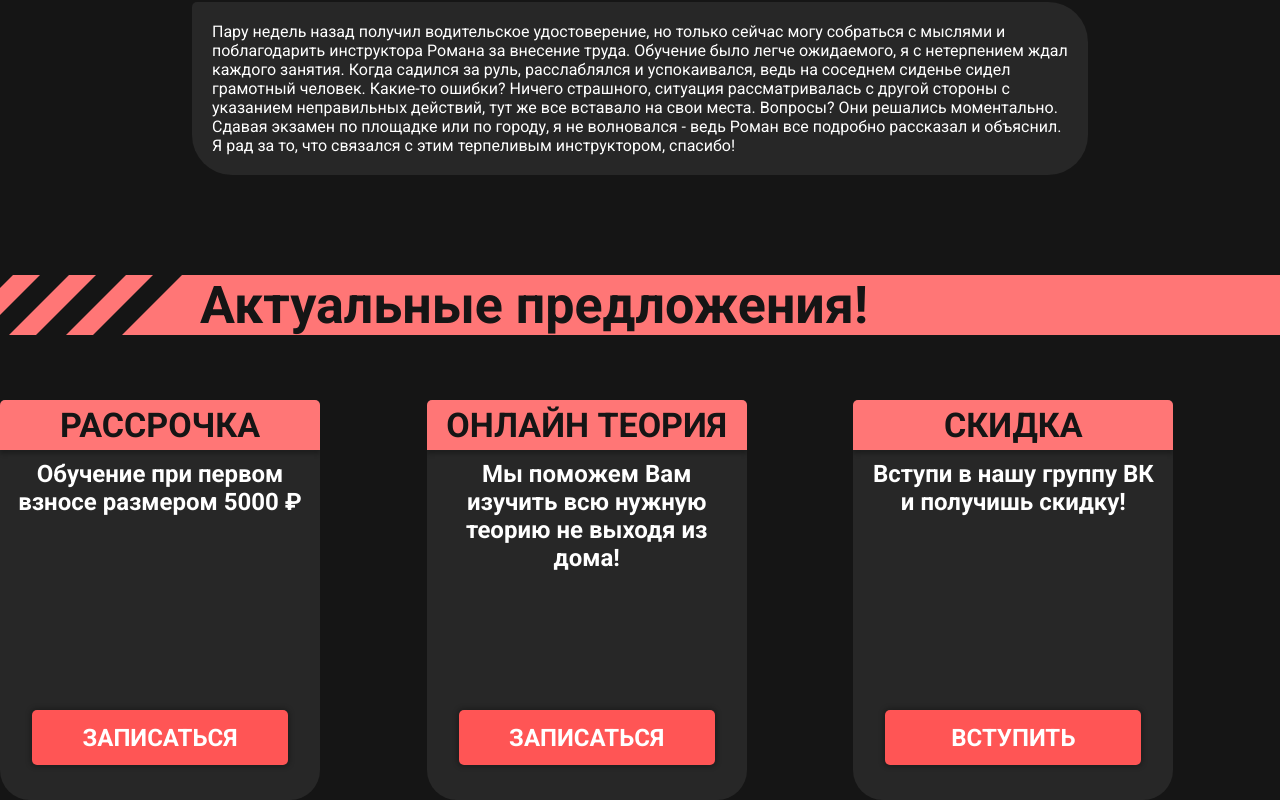
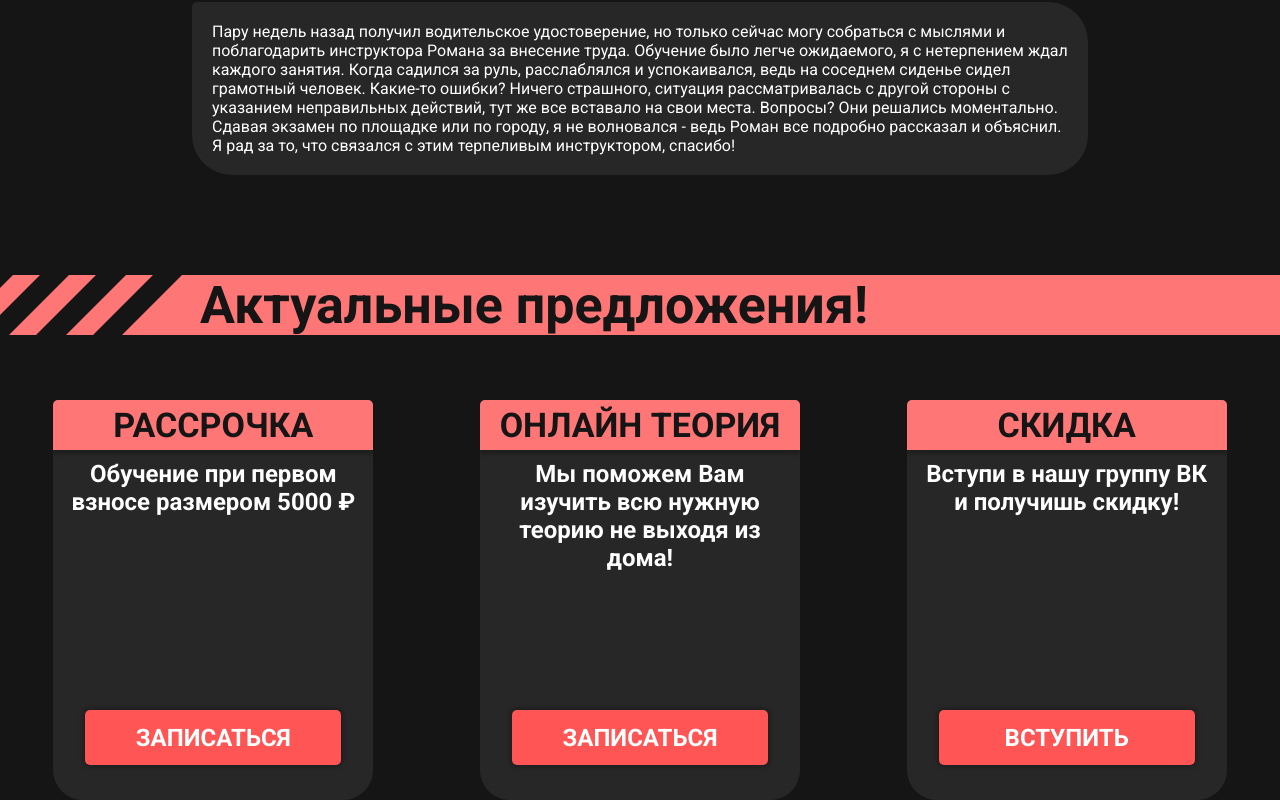
Before and after one commit to vzichv/reason, a React (Create React App) app: page / in a window 1280 px wide. Shown: the part 2219-3019 px from the top of the page. Built offline with nearby package versions, Linux system fonts and the light colour scheme.

Commit message:
Fix offer centralization

```diff
--- a/src/components/offer-section/offer-section.module.sass
+++ b/src/components/offer-section/offer-section.module.sass
@@ -6,5 +6,5 @@
 
 .offers
   display: grid
-  justify-content: center
+  justify-items: center
   grid-template-columns: 1fr 1fr 1fr
```
